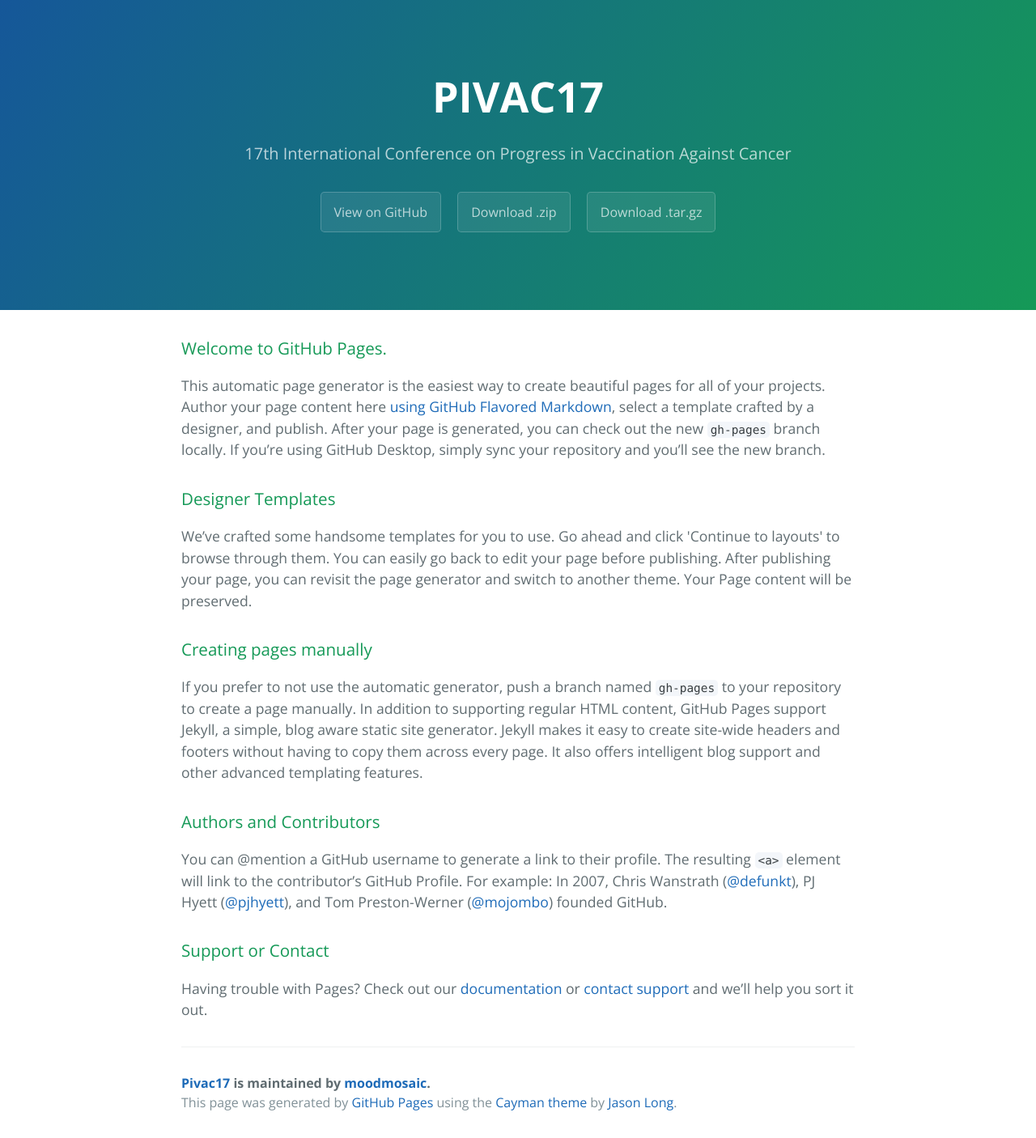
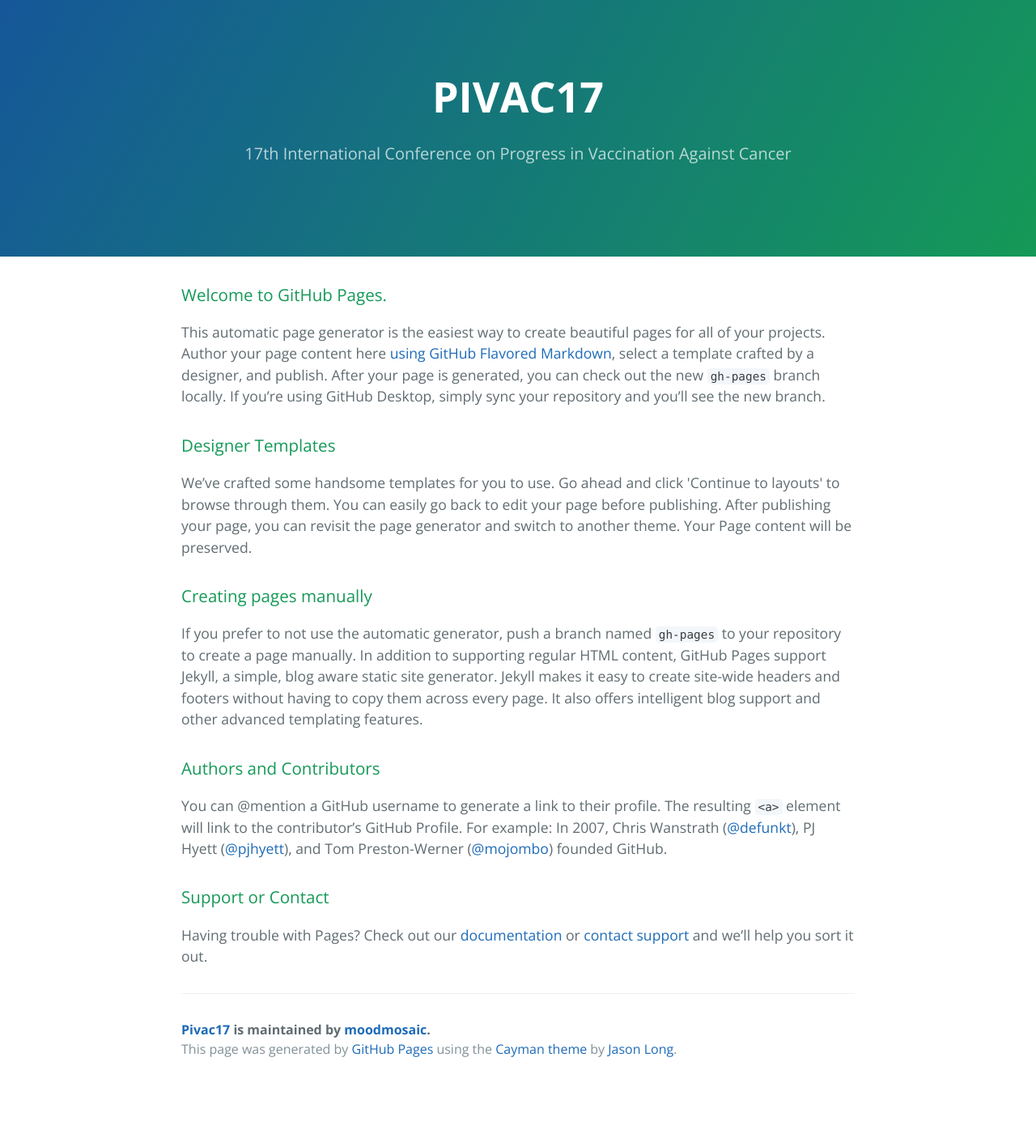
Before and after one commit to moodmosaic/pivac17, a Jekyll site: the page index.html, which Jekyll copies as it is, in a window 1280 px wide. Shown: the whole page at 81% size. Built offline with Jekyll 4.4.1, drawn with Linux system fonts in a browser that asks for light colours; after the commit the page ends 1340 px from its top, so only the background shows below that.

Commit message:
Remove buttons.

```diff
--- a/index.html
+++ b/index.html
@@ -13,9 +13,9 @@
     <section class="page-header">
       <h1 class="project-name">PIVAC17</h1>
       <h2 class="project-tagline">17th International Conference on Progress in Vaccination Against Cancer</h2>
-      <a href="https://github.com/moodmosaic/pivac17" class="btn">View on GitHub</a>
+      <!--<a href="https://github.com/moodmosaic/pivac17" class="btn">View on GitHub</a>
       <a href="https://github.com/moodmosaic/pivac17/zipball/master" class="btn">Download .zip</a>
-      <a href="https://github.com/moodmosaic/pivac17/tarball/master" class="btn">Download .tar.gz</a>
+      <a href="https://github.com/moodmosaic/pivac17/tarball/master" class="btn">Download .tar.gz</a>-->
     </section>
 
     <section class="main-content">
```
